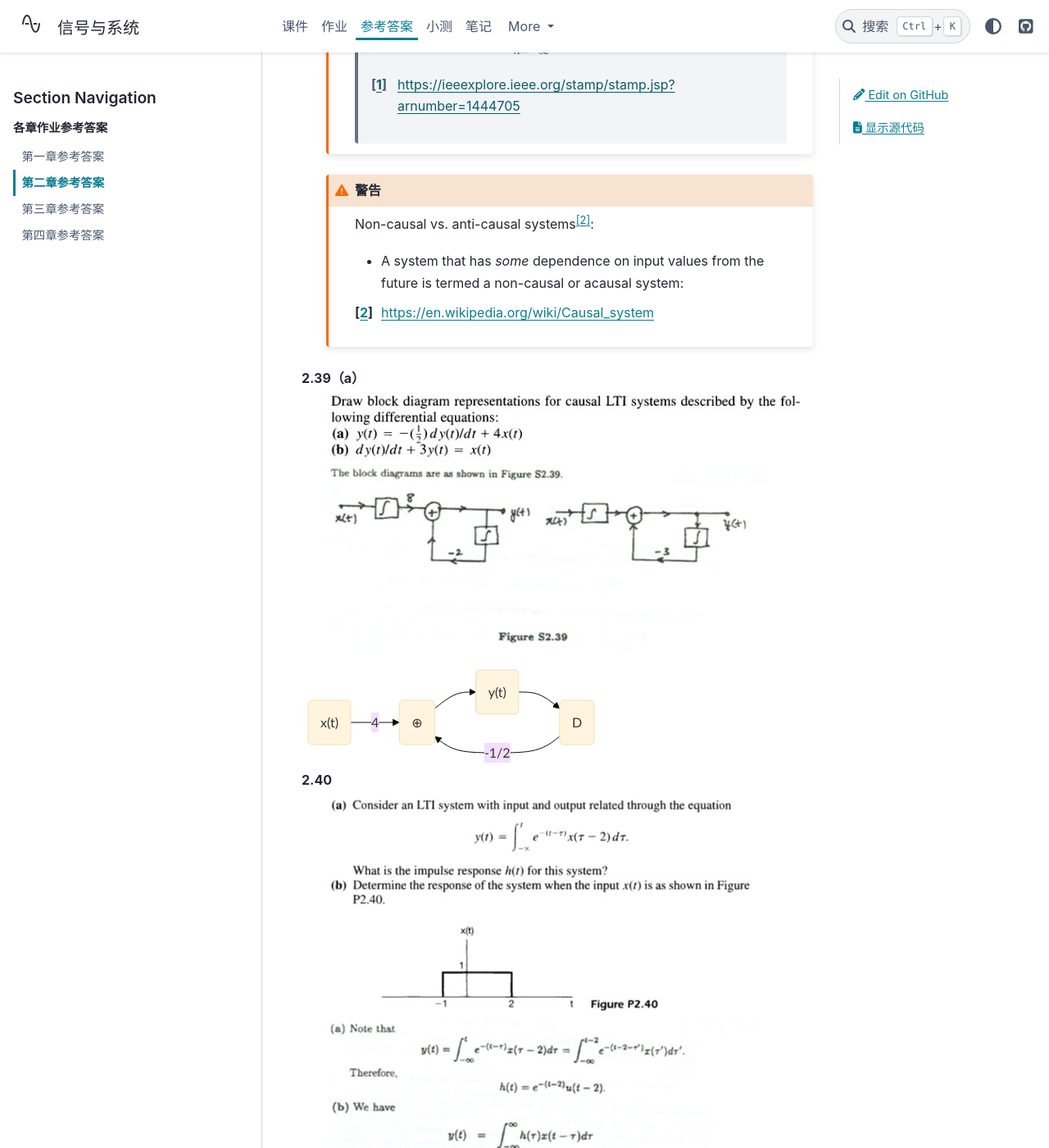
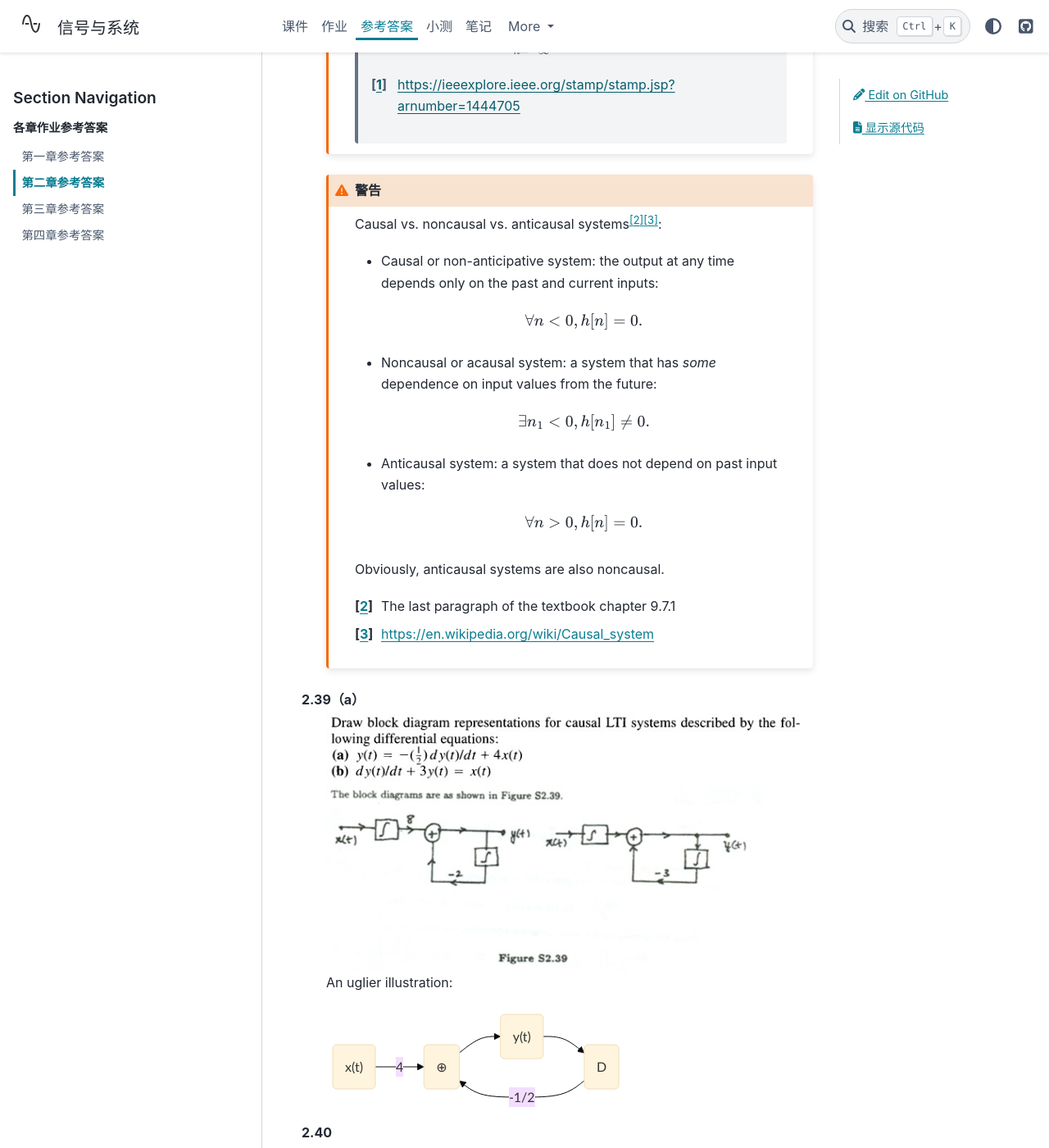
Before and after one commit to atlanswer/Signals-and-Systems, a Sphinx documentation site: the page built from doc/answer/chapter2.rst, in a window 1280 px wide and 1400 px high, scrolled down 7851 px. Shown: the whole window at 82% size. Built offline with Sphinx 7.4.7 and the PyData theme 0.15.4, drawn with Linux system fonts in a browser that asks for light colours.

Commit message:
content: update chapter 2 reference answer, release 0.2.7

```diff
--- a/doc/answer/chapter2.rst
+++ b/doc/answer/chapter2.rst
@@ -174,29 +174,44 @@
 
    .. warning::
 
-      Non-causal vs. anti-causal systems\ [2]_:
+      Causal vs. noncausal vs. anticausal systems\ [2]_\ [3]_:
 
-      - A system that has *some*  dependence on input values from the
-        future is termed a non-causal or acausal system:
+      - Causal or non-anticipative system: the output at any time depends only
+        on the past and current inputs:
 
-      ..   .. math::
+        .. math::
 
-      ..      h[n] = 0 \quad\text{for}\quad n < 0 \text{.}
+           \forall n < 0, h[n] = 0 \text{.}
 
-      ..   .. math::
+      - Noncausal or acausal system: a system that has *some*
+        dependence on input values from the future:
 
-      ..      h[n] = 0 \quad\text{for}\quad n < 0 \text{.}
+        .. math::
 
-      .. [2] https://en.wikipedia.org/wiki/Causal_system
+           \exists n_1 < 0, h[n_1] \neq 0 \text{.}
+
+      - Anticausal system: a system that does not depend
+        on past input values:
+
+        .. math::
+
+           \forall n > 0, h[n] = 0 \text{.}
+
+      Obviously, anticausal systems are also noncausal.
+
+      .. [2] The last paragraph of the textbook chapter 9.7.1
+      .. [3] https://en.wikipedia.org/wiki/Causal_system
 
 2.39（a）
    .. image:: assets/2-39.jpg
    .. image:: assets/2-39a.jpg
    .. image:: assets/2-39a-2.jpg
 
-.. raw:: html
+   An uglier illustration:
 
-   <div class="mermaid">
+   .. raw:: html
+
+      <div class="mermaid">
       flowchart LR
          X("x(t)")
          S("⊕")
@@ -204,7 +219,7 @@
          Y("y(t)")
          X -->|4| S --> Y
          Y --> D -->|-1/2| S
-   </div>
+      </div>
 
 2.40
    .. image:: assets/2-40.jpg
--- a/doc/conf.py
+++ b/doc/conf.py
@@ -22,7 +22,7 @@ author = 'X. Zhao'
 copyright = 'CC BY-NC-SA 4.0'
 
 # The full version, including alpha/beta/rc tags
-release = '0.2.6'
+release = '0.2.7'
 
 
 # -- General configuration ---------------------------------------------------
@@ -57,9 +57,6 @@ myst_dmath_allow_labels = True
 
 # nbsphinx configuration
 nbsphinx_execute = 'never'
-
-# mermaid configuration
-mermaid_init_js = "requirejs(['https://unpkg.com/mermaid/dist/mermaid.min.js'],(mermaid) => {mermaid.initialize({startOnLoad:true})})"
 
 def setup(app):
     app.add_js_file('https://unpkg.com/mermaid/dist/mermaid.min.js', priority=499)
```
